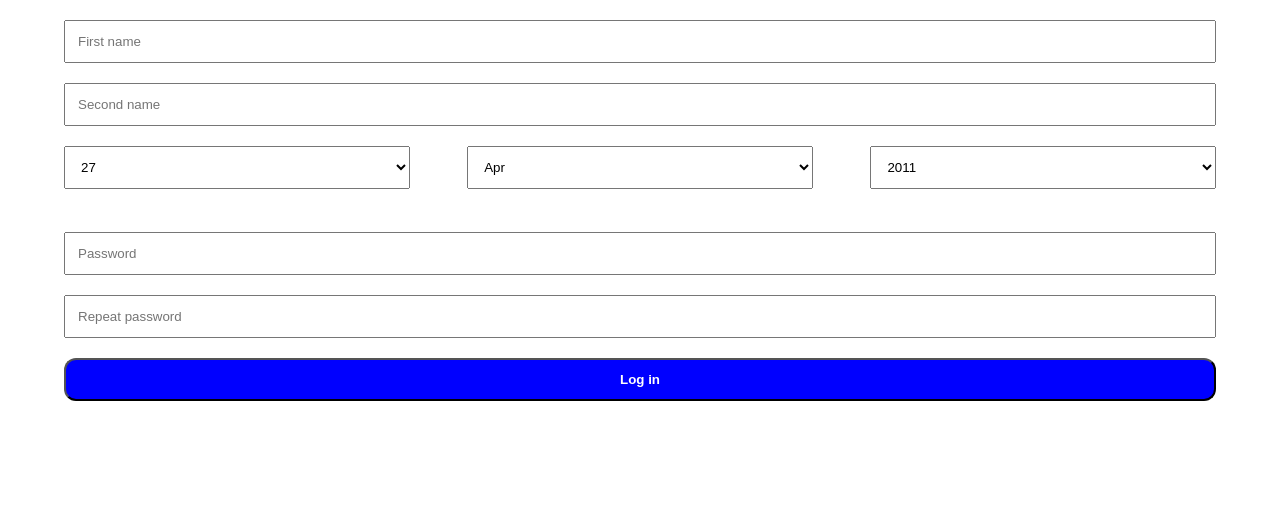
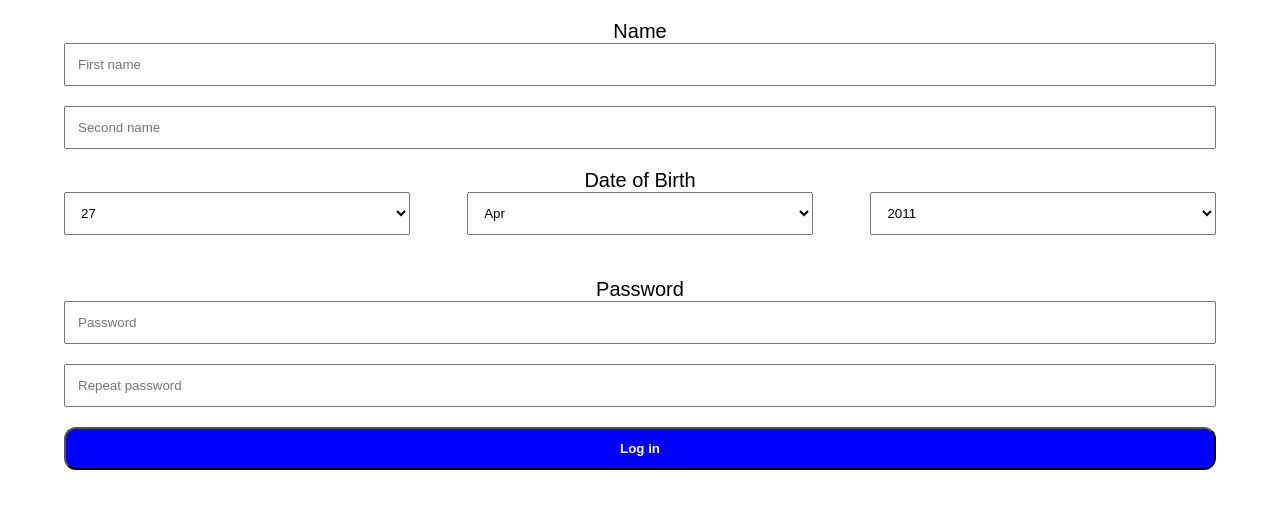
Before and after one commit to BrendanGasparin/php-social-network, a PHP site: page /signup.php in a window 1280 px wide. Shown: the part 57-566 px from the top of the page. Run offline with PHP 8.4, Linux system fonts and the light colour scheme.

Commit message:
Add headings to signup form

```diff
--- a/public_html/signup.php
+++ b/public_html/signup.php
@@ -13,10 +13,12 @@
     </header>
     <main>
       <form action="." class="login-form" method="post">
-        <input name="firstname" type="text" placeholder="First name" />
-        <input name="secondname" type="text" placeholder="Second name" />
+        <p>Name</p>
+        <input id="firstname" name="firstname" type="text" placeholder="First name" />
+        <input id="sencondname"name="secondname" type="text" placeholder="Second name" />
+        <br />
 
-        <br />
+        <p>Date of Birth</p>
         <div class="date-picker">
           <select class="day-picker" id="day-picker" name="day-picker">
           </select>
@@ -39,6 +41,7 @@
         </div>
         <br />
 
+        <p>Password</p>
         <input id="password" name="password" placeholder="Password" type="password" />
         <input id="password2" name="password2" placeholder="Repeat password" type="password" />
 
```
